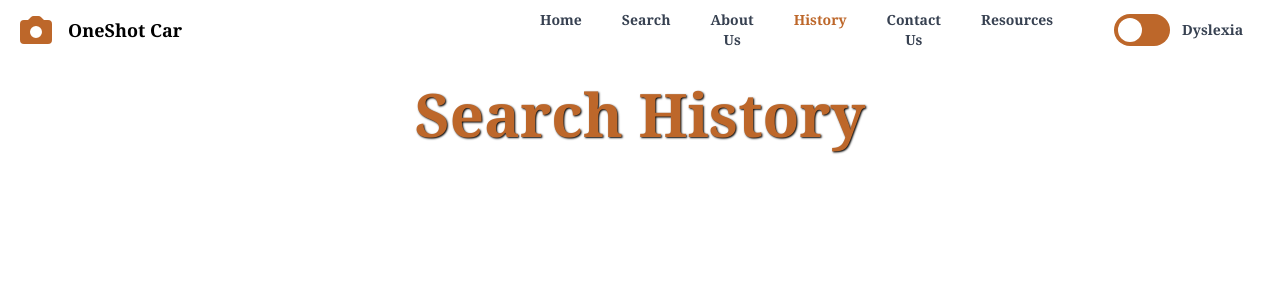
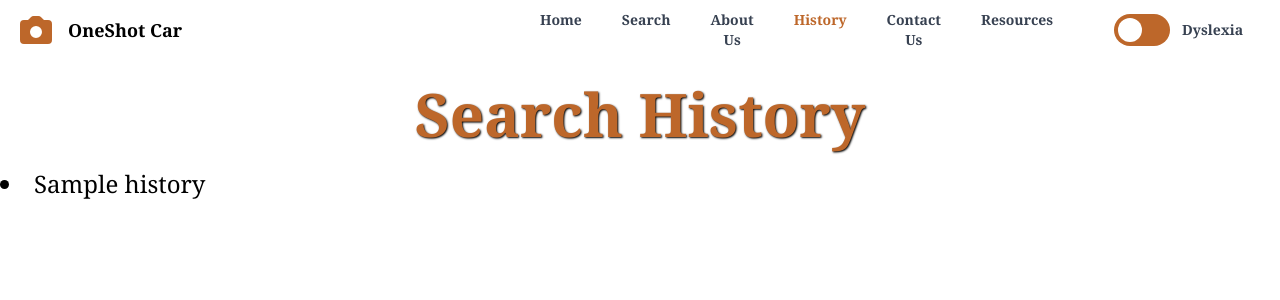
Before and after one commit to BWSullivan/OneShotCar, a Flask app: template templates/history.html in a window 1280 px wide. Shown: the top 300 px of the page. Run offline with Flask 2, Linux system fonts and the light colour scheme; the template is opened without the code that fills it: most values are stand-ins (such as "Sample title", 1, 10 or a date in 2020); style sheets or scripts are compiled from the project's sources; parts of the project's set-up code (start-up, migrations or seed data) failed here and were passed over.

Commit message:
Updates with Search History

```diff
--- a/templates/history.html
+++ b/templates/history.html
@@ -66,6 +66,9 @@
     <header class="text-[#bd672a] text-6xl text-center my-6 font-extrabold" style="text-shadow: 1px 1px 2px black">Search History</header>
 
     <!-- search history -->
+    {%for i in range(0,my_history_list|length)%}
+                      <li class="text-2xl"> {{my_history_list[i]}} </li>
+                  {%endfor%}
     <script type="text/javascript" src="/static/fonts/script.js"></script>
 
 </body>
```
